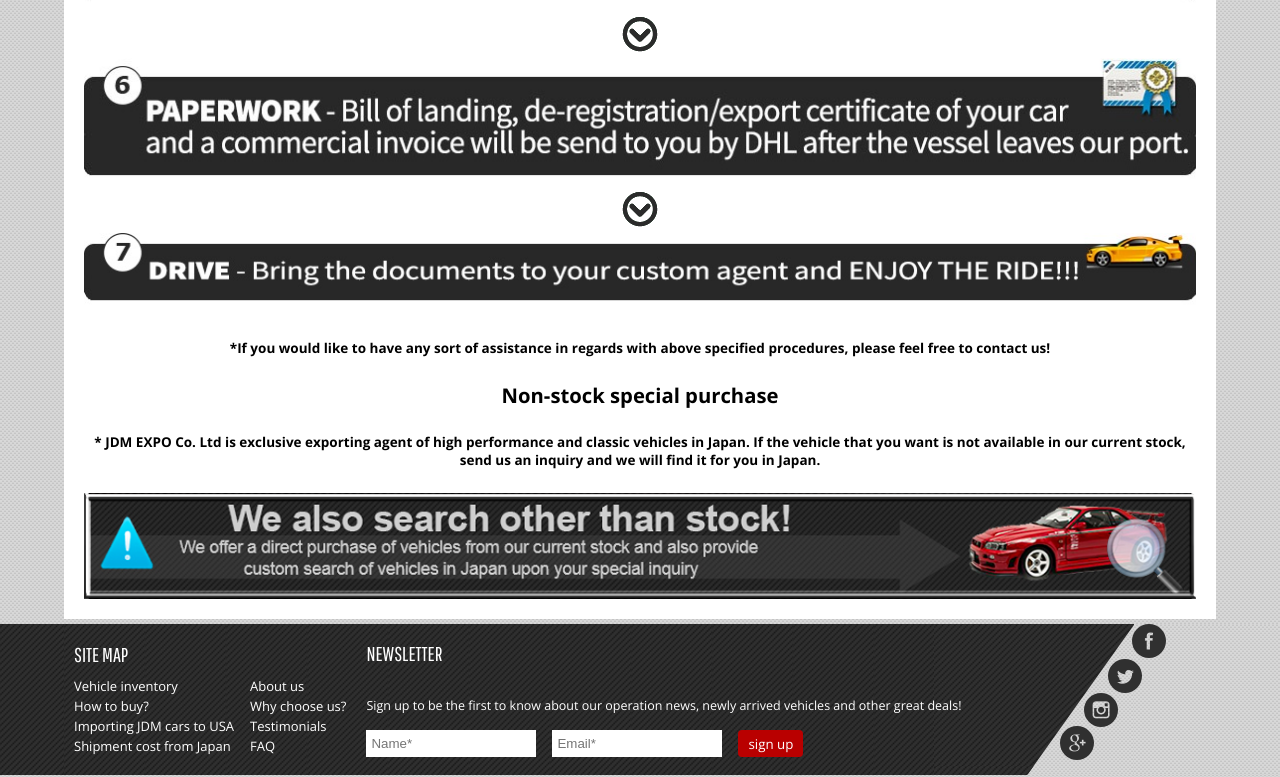
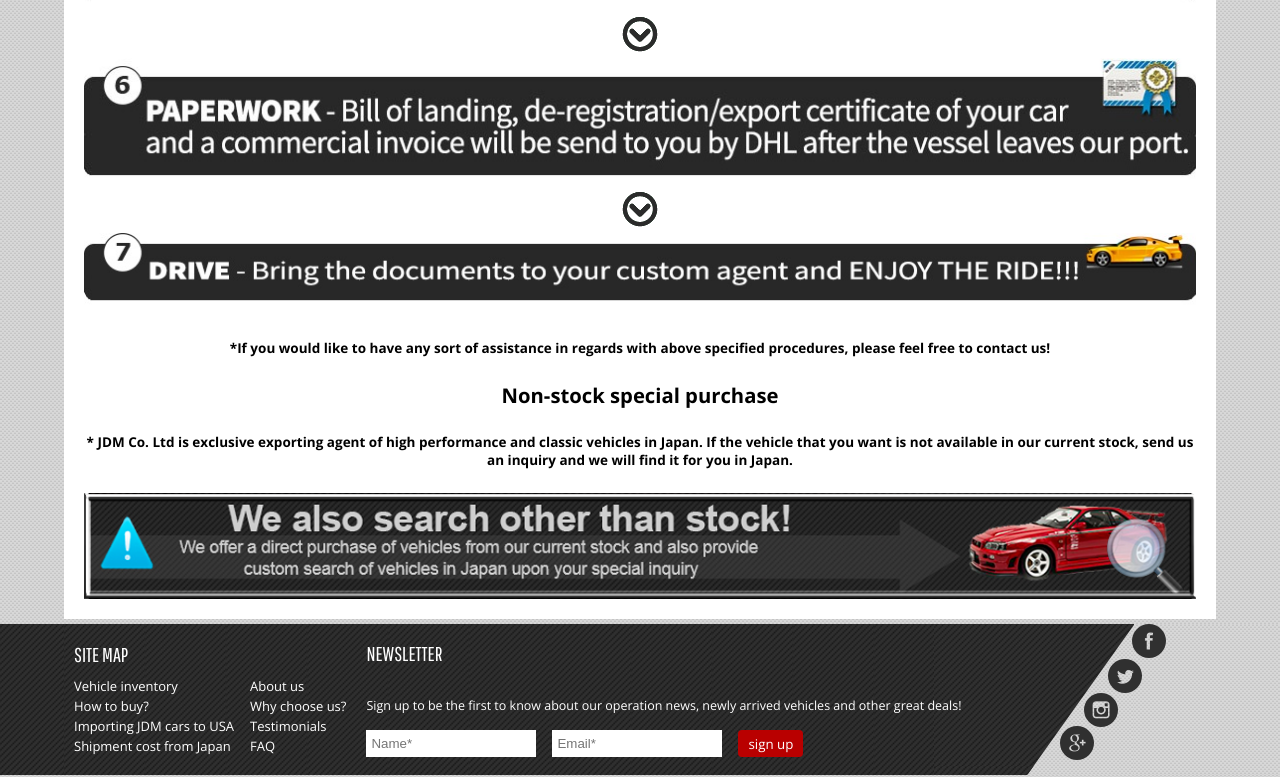
Before and after one commit to BazyshynAnton/jdmarket, a React (Vite) app: page /how-to-buy in a window 1280 px wide. Shown: the part 1154-1931 px from the top of the page. Built offline with nearby package versions, Linux system fonts and the light colour scheme.

Commit message:
update "how to buy" page

```diff
--- a/src/components/contentOfHowToBuyPage/ContentOfHowToBuyPage.jsx
+++ b/src/components/contentOfHowToBuyPage/ContentOfHowToBuyPage.jsx
@@ -85,8 +85,8 @@ const ContentOfHowToBuyPage = () => {
 
           <h2>Non-stock special purchase</h2>
           <h4>
-            * JDM EXPO Co. Ltd is exclusive exporting agent of high performance
-            and classic vehicles in Japan. If the vehicle that you want is not
+            * JDM Co. Ltd is exclusive exporting agent of high performance and
+            classic vehicles in Japan. If the vehicle that you want is not
             available in our current stock, send us an inquiry and we will find
             it for you in Japan.
           </h4>
```
